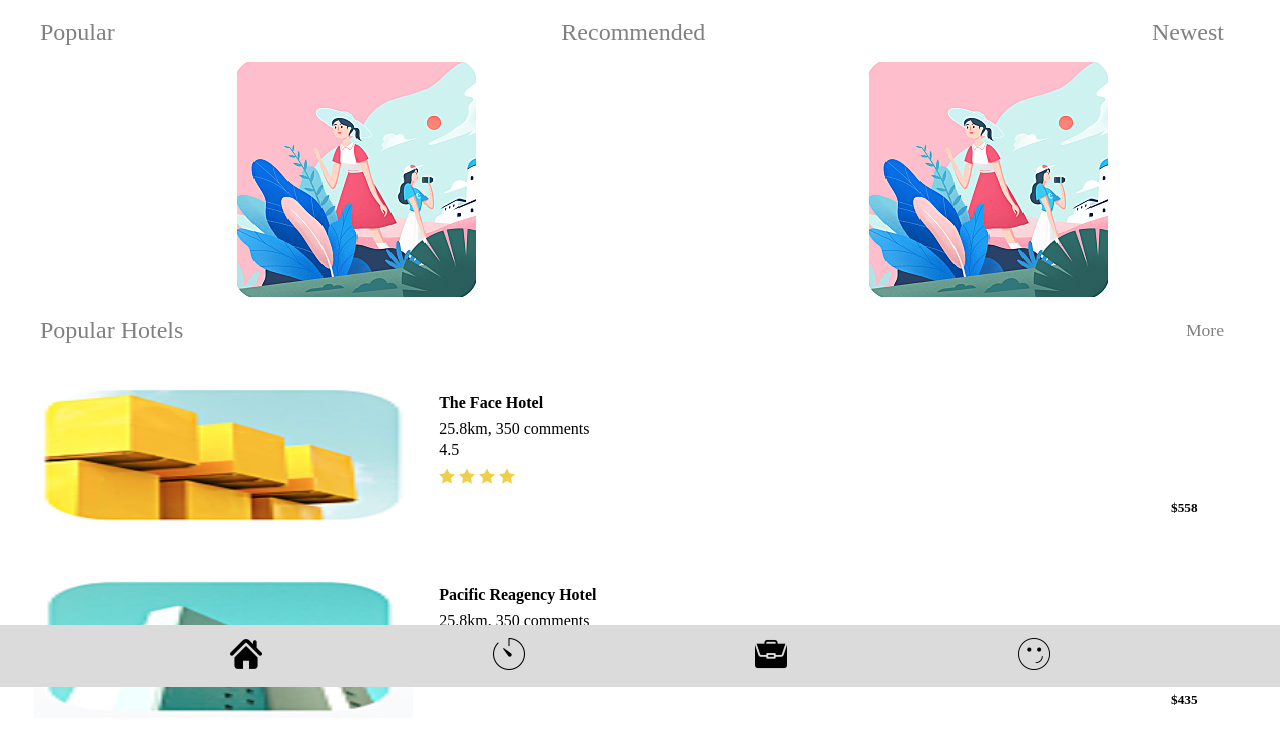
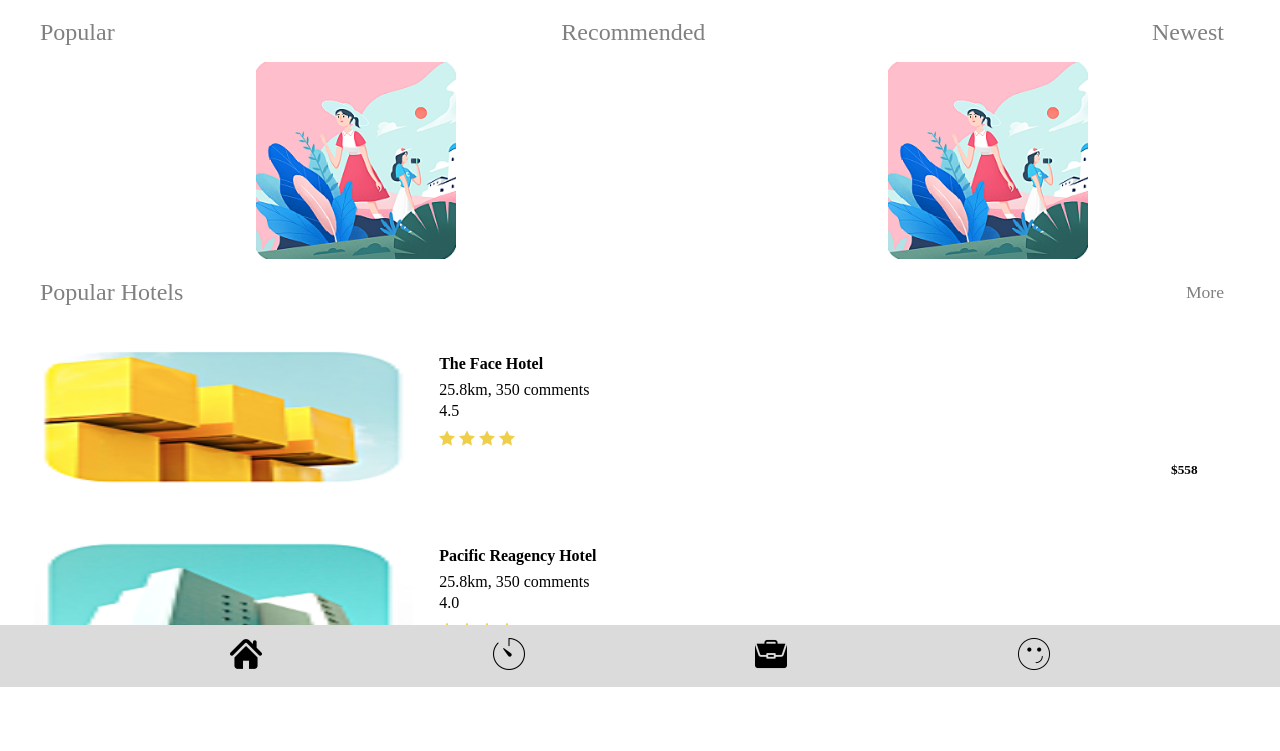
Before and after one commit to Olamilekan-code/travel-app, a plain HTML site: page index.html in a window 1280 px wide. Shown: the part 113-864 px from the top of the page. After the commit the page ends 827 px from the top, so only its background shows below. Drawn offline with Linux system fonts and the light colour scheme.

Commit message:
changed image

```diff
--- a/index.html
+++ b/index.html
@@ -35,10 +35,10 @@
     </div>
     <div class="sidebar__image">
       <div>
-        <img src="images/picx 1.png" alt="slidepicx" />
+        <img src="images/picx 1.png" class="side__bar-img" alt="slidepicx" />
       </div>
       <div>
-        <img src="images/picx 1.png" alt="slidepicx2" />
+        <img src="images/picx 1.png" class="side__bar-img" alt="slidepicx2" />
       </div>
     </div>
     <div class="tob__bar-link">
--- a/styles.css
+++ b/styles.css
@@ -3,7 +3,7 @@ h1 {
 }
 .top-bar {
   height: 6rem;
-  padding: 0 0 0 2rem;
+  padding: 0 0 0 1rem;
   display: flex;
   justify-content: space-between;
   align-items: center;
@@ -50,7 +50,10 @@ h1 {
   display: flex;
   justify-content: space-around;
   align-items: center;
-  padding: 0 1rem;
+  padding: 0 0.5rem;
+}
+.side__bar-img {
+  width: 200px;
 }
 .tob__bar-link {
   display: flex;
```
